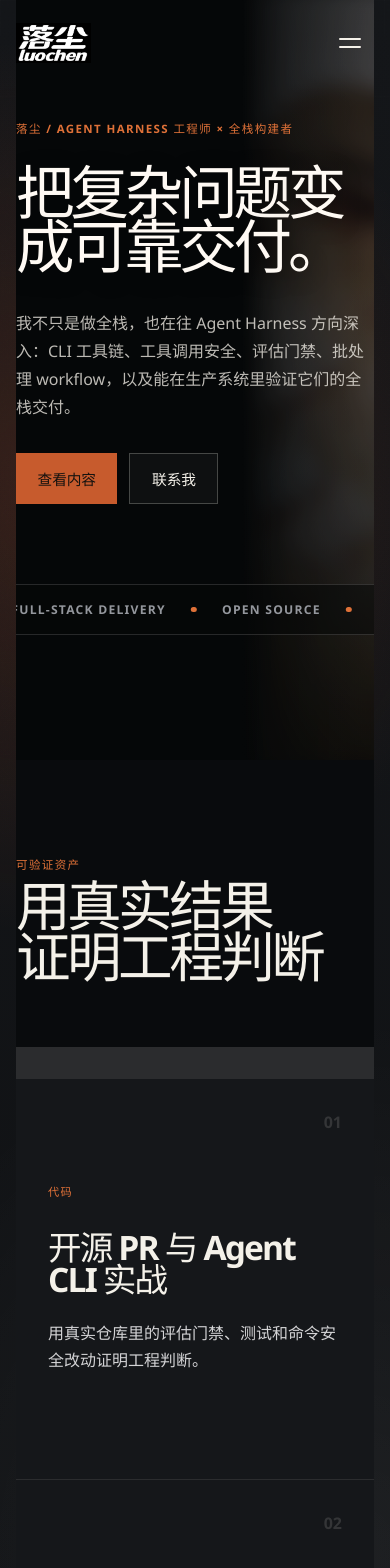
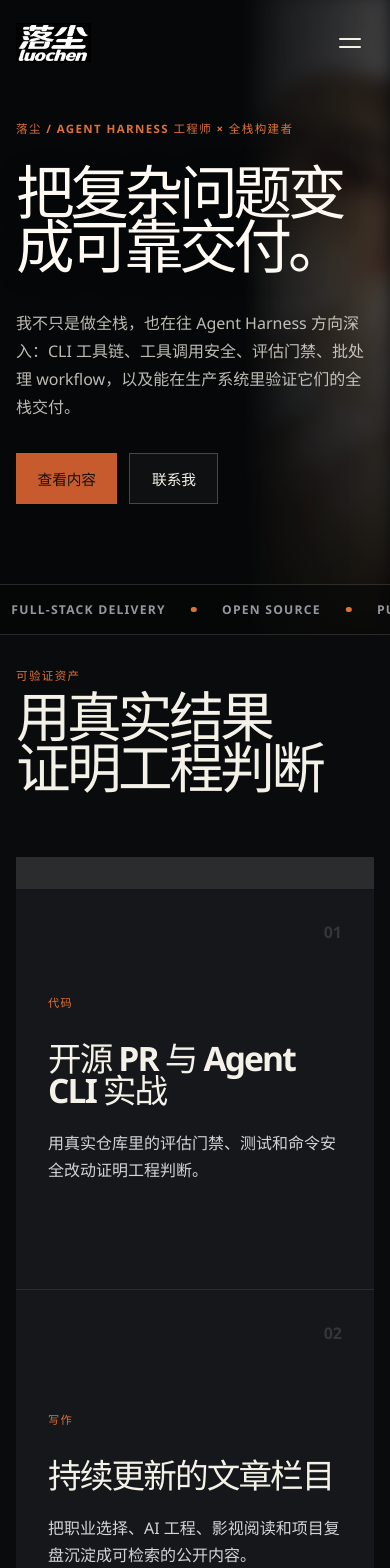
Before and after one commit to luochen211/luo-chen-com, a React (Vite) app: page / in a window 390 px wide. Shown: the top 1568 px of the page. Built offline with nearby package versions, Linux system fonts and the light colour scheme.

Commit message:
fix: complete homepage full-bleed transition

```diff
--- a/src/redesign.css
+++ b/src/redesign.css
@@ -111,6 +111,10 @@ body {
   width: 100%;
   max-width: 100%;
   overflow-x: clip;
+}
+
+.home-redesign {
+  overflow-x: visible;
 }
 
 .home-focused-hero {
@@ -1397,7 +1401,7 @@ body {
   position: sticky;
   top: 0;
   height: 100svh;
-  padding-top: clamp(7rem, 13vh, 9rem);
+  padding-top: clamp(2rem, 4vh, 3.5rem);
   overflow: hidden;
 }
 
@@ -1852,7 +1856,7 @@ body {
 
 @media (max-width: 800px) {
   .home-focused-hero {
-    min-height: max(760px, 90svh);
+    min-height: 0;
     padding: 0;
   }
   .home-route .topbar { padding-top: 0.8rem; }
@@ -1864,7 +1868,10 @@ body {
     box-shadow: none;
     backdrop-filter: none;
   }
-  .hero-sticky-frame { padding: 7.5rem var(--home-gutter) 8.5rem; }
+  .hero-sticky-frame {
+    height: auto;
+    padding: 7.5rem var(--home-gutter) 0;
+  }
   .hero-portrait-background { left: 62%; cursor: pointer; }
   .hero-portrait-background img { object-position: 50% 50%; filter: blur(10px) saturate(0.76) brightness(0.66); }
   .hero-portrait-scrim {
@@ -1875,7 +1882,7 @@ body {
   .home-focused-hero .hero-intro { max-width: none; }
   .portrait-focus-instruction { display: none; }
 
-  .home-proof-chapter { padding: 6rem 1rem; }
+  .home-proof-chapter { padding: 2rem 1rem 6rem; }
   .proof-scene-shell { display: block; }
   .proof-scene-stage { position: relative; height: auto; padding: 0; overflow: visible; }
   .proof-scene-stage .chapter-heading { margin-bottom: 4rem; }
```
